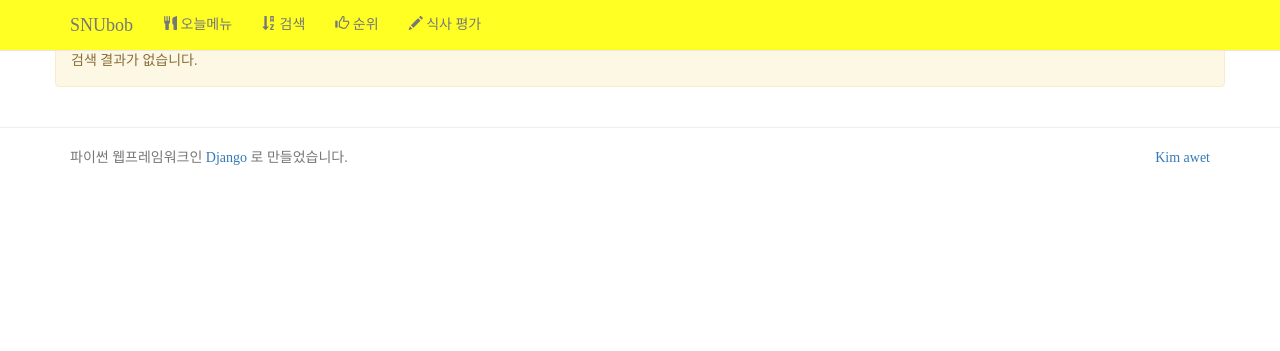
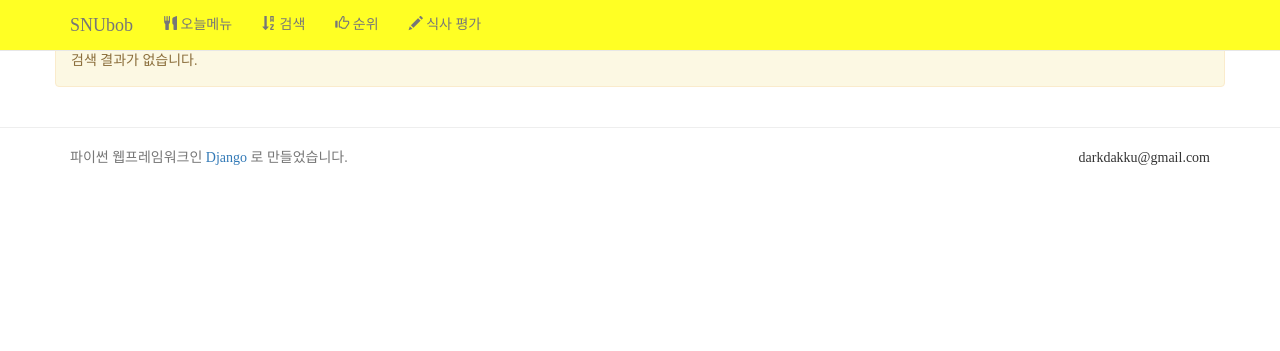
Before and after one commit to student777/SNUbob, a Django app: page /bobshow/ in a window 1280 px wide. Shown: the top 351 px of the page. Run offline with Django 3.2, Linux system fonts and the light colour scheme; data that the repository does not hold is empty; some libraries are stand-ins or nearby versions.

Commit message:
email 수정

```diff
--- a/snubob/templates/layout.html
+++ b/snubob/templates/layout.html
@@ -86,7 +86,7 @@
             파이썬 웹프레임워크인 <a href="http://djangoproject.com" target="_blank">Django</a> 로 만들었습니다.<br/>
         </div>
         <div class="col-sm-6 text-right">
-            <a href="naver.com" target="_blank">Kim awet</a>
+            <div>darkdakku@gmail.com</div>
         </div>
     </div>
   </div>
```
